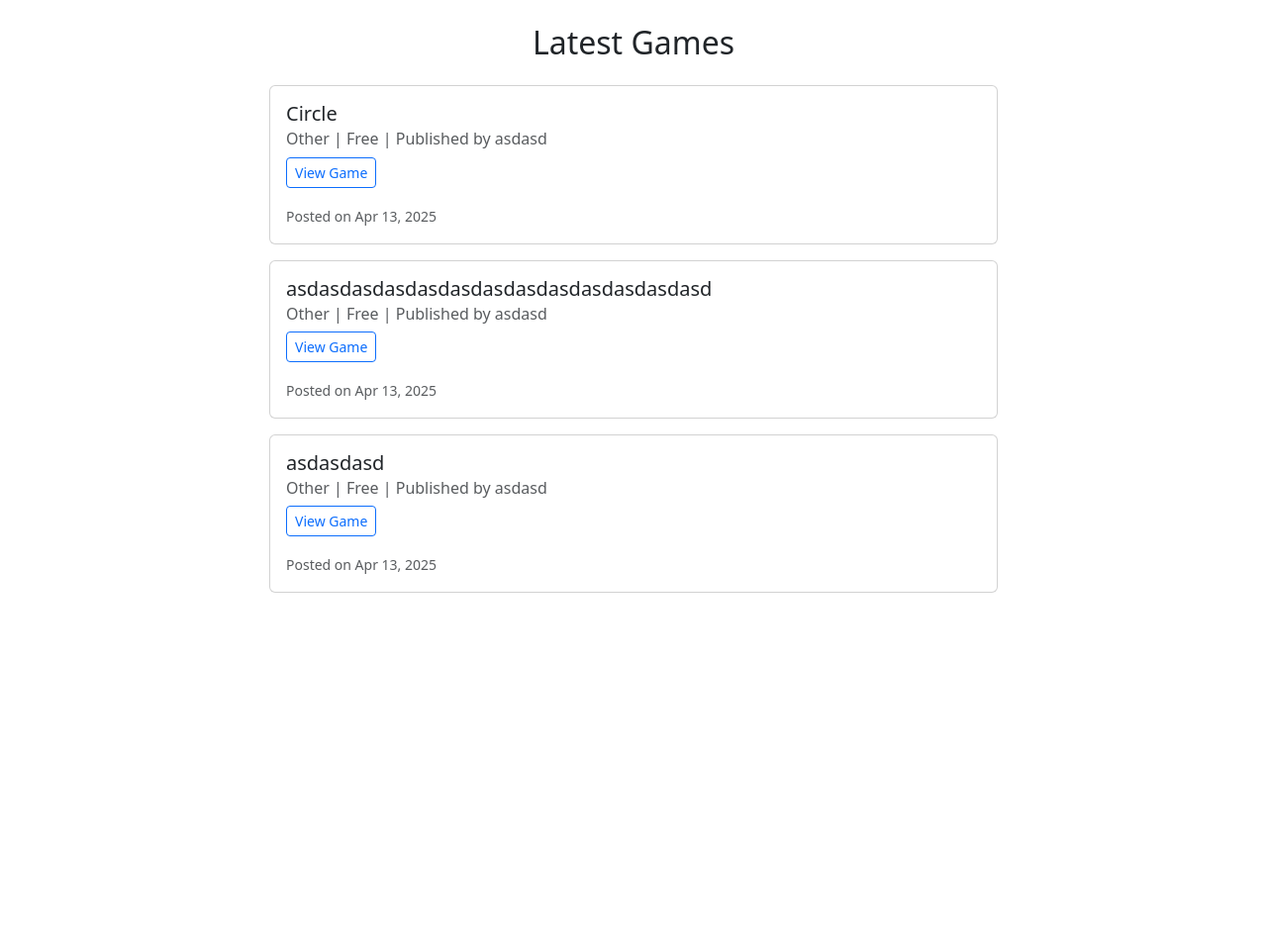
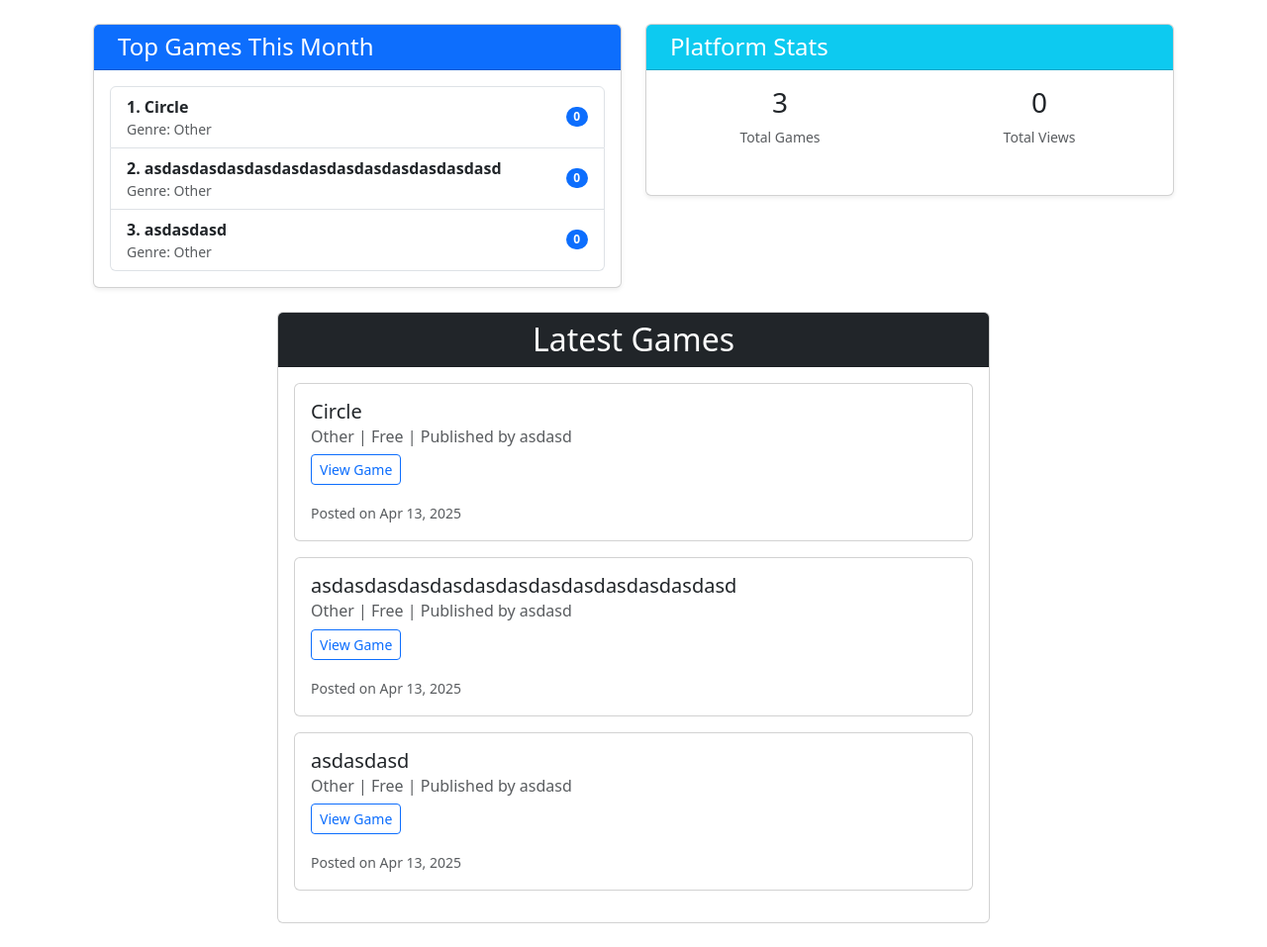
Before and after one commit to mozzzz725/SteamfromChina, a Django app: page / in a window 1280 px wide. Shown: the part 64-1021 px from the top of the page at 99% size. Before the commit the page ends 663 px from the top, so only its background shows below. Run offline with Django 5.2, Linux system fonts and the light colour scheme; data comes from the database, SQL or seed files in the repository; both versions use the stored data as it was after the commit.

Commit message:
Updated Somethings

```diff
--- a/SteamProject/SteamApp/models.py
+++ b/SteamProject/SteamApp/models.py
@@ -21,5 +21,11 @@ class Game(models.Model):
     visited= models.IntegerField(default= 0)
     revenue= models.DecimalField(max_digits= 10, decimal_places= 4, default= 0)
 
+    class Meta:
+        indexes = [
+            models.Index(fields=['-created_at']),
+            models.Index(fields=['-visited']),
+        ]
+
     def __str__(self):
         return f'{self.name} by {self.publisher.username} - {self.price}$'
--- a/SteamProject/SteamApp/templates/app/home.html
+++ b/SteamProject/SteamApp/templates/app/home.html
@@ -1,11 +1,70 @@
 {% extends 'base.html' %}
 
 {% block content %}
+<div class="container">
+    <!-- Top Games and Stats Row -->
+    <div class="row mb-4">
+        <!-- Top Games Card -->
+        <div class="col-md-6 mb-3 mb-md-0">
+            <div class="card shadow-sm">
+                <div class="card-header bg-primary text-white">
+                    <h4 class="mb-0">
+                        <i class="bi bi-trophy-fill me-2"></i>Top Games This Month
+                    </h4>
+                </div>
+                <div class="card-body">
+                    {% if top3 %}
+                    <div class="list-group">
+                        {% for game in top3 %}
+                        <a href="{% url 'continue_warning' game.id %}"
+                           class="list-group-item list-group-item-action d-flex justify-content-between align-items-center">
+                            <div>
+                                <strong>{{ forloop.counter }}. {{ game.name }}</strong>
+                                <div class="text-muted small">Genre: {{ game.genre }}</div>
+                            </div>
+                            <span class="badge bg-primary rounded-pill">{{ game.visited }}</span>
+                        </a>
+                        {% endfor %}
+                    </div>
+                    {% else %}
+                    <div class="alert alert-warning mb-0">No trending games yet</div>
+                    {% endif %}
+                </div>
+            </div>
+        </div>
+
+        <!-- Stats Card -->
+        <div class="col-md-6">
+            <div class="card shadow-sm">
+                <div class="card-header bg-info text-white">
+                    <h4 class="mb-0">
+                        <i class="bi bi-graph-up me-2"></i>Platform Stats
+                    </h4>
+                </div>
+                <div class="card-body">
+                    <div class="row text-center">
+                        <div class="col-6 mb-3">
+                            <div class="h3">{{ total_games }}</div>
+                            <p class="text-muted small">Total Games</p>
+                        </div>
+                        <div class="col-6 mb-3">
+                            <div class="h3">{{ total_views }}</div>
+                            <p class="text-muted small">Total Views</p>
+                        </div>
+                    </div>
+                </div>
+            </div>
+        </div>
+    </div>
+
+    <!-- Original Latest Games List with Black Title -->
     <div class="row">
         <div class="col-md-8 mx-auto">
-        <h2 class="mb-4 text-center">Latest Games</h2>
+            <div class="card mb-4">
+                <div class="card-header bg-dark text-white">
+                    <h2 class="mb-0 text-center">Latest Games</h2>
+                </div>
                 <div class="card-body">
-
                     {% for game in games %}
                     <div class="card mb-3">
                         <div class="card-body">
@@ -18,7 +77,7 @@
                                 {% endif %}
                             </h6>
                             <p class="card-text">
-                        <a href="{% url 'continue_warning' game.id %}" target="_blank" class="btn btn-sm btn-outline-primary">
+                                <a href="{% url 'continue_warning' game.id %}" class="btn btn-sm btn-outline-primary">
                                     View Game
                                 </a>
                             </p>
@@ -31,4 +90,6 @@
                 </div>
             </div>
         </div>
+    </div>
+</div>
 {% endblock %}
--- a/SteamProject/SteamApp/views.py
+++ b/SteamProject/SteamApp/views.py
@@ -7,10 +7,40 @@ from django.contrib.auth.decorators import login_required
 from .models import Game
 from .forms import RegisterForm, LoginForm, PostGameForm, EditAccountForm, ChangePasswordForm
 from django.contrib import messages
+from django.utils import timezone
+from datetime import timedelta
+from django.db.models import Sum
+
+from django.utils import timezone
+from datetime import timedelta
+from django.db.models import Sum
+from .models import Game
 
 def home_view(request):
-    games = Game.objects.all().order_by('-created_at')  # Newest games first
-    return render(request, 'app/home.html', {'games': games})
+    # Get all games ordered by newest first
+    games = Game.objects.all().order_by('-created_at')
+
+    # Calculate date range (last 30 days)
+    last_month = timezone.now() - timedelta(days=30)
+
+    # Get total views across all games
+    total_views = Game.objects.aggregate(Sum('visited'))['visited__sum'] or 0
+
+    # Get top 3 most visited games in last month
+    top_games = Game.objects.filter(
+        created_at__gte=last_month
+    ).order_by('-visited')[:3]
+
+    # Get total number of games
+    total_games = Game.objects.count()
+
+    context = {
+        'games': games,
+        'top3': top_games,  # Changed from 'top3' to be consistent
+        'total_games': total_games,
+        'total_views': total_views
+    }
+    return render(request, 'app/home.html', context)
 
 def register_view(request):
     if request.method == 'POST':
```
Also changed, not shown: SteamProject/SteamApp/templates/auth/dashboard.html (+7 -0 lines), SteamProject/SteamApp/migrations/0006_game_steamapp_ga_created_74c434_idx_and_more.py (added), SteamProject/db.sqlite3. Lines whose indentation alone changed are shown as unchanged.
